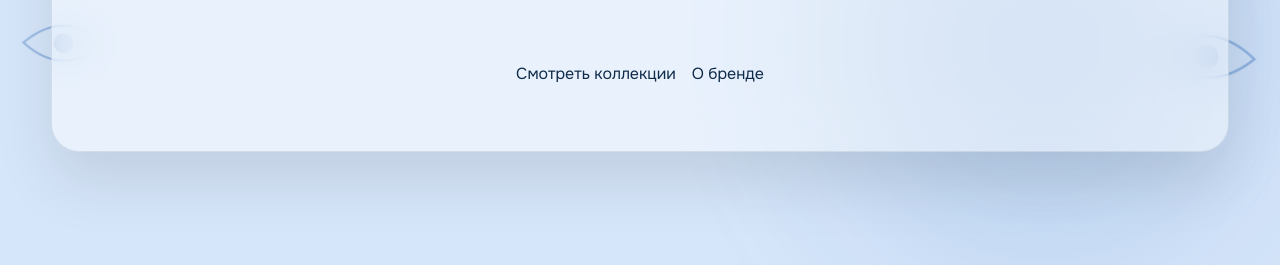
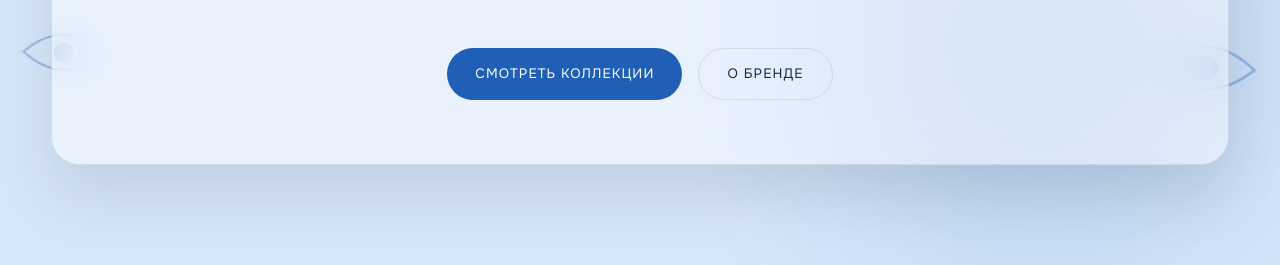
Before and after one commit to ProfessoP/Sandrik, a plain HTML site: page index.html in a window 1280 px wide. Shown: the part 535-800 px from the top of the page. Drawn offline with Linux system fonts and the light colour scheme; animation ran at ten frames a second.

Commit message:
Update style.css

```diff
--- a/style.css
+++ b/style.css
@@ -152,7 +152,45 @@ button { font-family: inherit; cursor: pointer; border: none; background: none;
   .nav__links a { font-size: 1rem; padding: var(--space-xs) 0; }
   .nav__links a.is-active::after { display: none; }
 }
+/* ============ КНОПКИ ============ */
+.btn {
+  display: inline-flex;
+  align-items: center;
+  justify-content: center;
+  gap: 8px;
+  padding: 14px 28px;
+  border-radius: var(--radius-pill);
+  font-size: var(--fs-small);
+  text-transform: uppercase;
+  letter-spacing: 0.08em;
+  text-decoration: none;
+  font-family: inherit;
+  cursor: pointer;
+  border: none;
+  transition: all var(--transition-ui);
+}
 
+.btn--primary {
+  background: var(--accent);
+  color: var(--accent-contrast);
+}
+
+.btn--primary:hover {
+  transform: translateY(-2px);
+  box-shadow: var(--shadow-hover);
+}
+
+.btn--ghost {
+  border: 1px solid var(--border);
+  color: var(--text);
+  background: transparent;
+}
+
+.btn--ghost:hover {
+  border-color: var(--accent);
+  color: var(--accent);
+  background: color-mix(in srgb, var(--accent) 10%, transparent);
+}
 /* ============ HERO ============ */
 .hero {
   min-height: 100vh;
```
